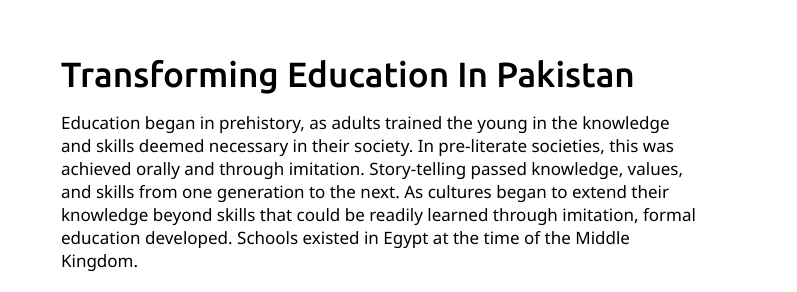
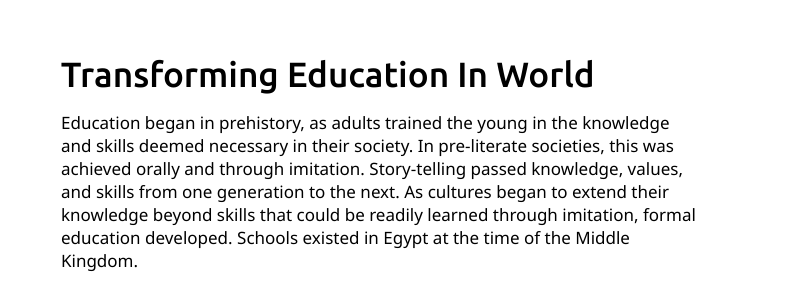
Before and after one commit to YashGhongade12/Responsive-Website, a plain HTML site: page index.html in a window 1280 px wide. Shown: the part 1165-1457 px from the top of the page, 386-1183 px from the left. Drawn offline with Linux system fonts and the light colour scheme.

Commit message:
Transforming Education in World

```diff
--- a/index.html
+++ b/index.html
@@ -69,7 +69,7 @@
     </section>
     <section class="section section-left">
         <div class="paras">
-            <p class="sectionTag Text-big">Transforming Education In Pakistan</p>
+            <p class="sectionTag Text-big">Transforming Education In World</p>
             <p class="  Text-small">Education began in prehistory, as adults trained the young in the knowledge and
                 skills deemed necessary in their society. In pre-literate societies, this was achieved orally and
                 through imitation. Story-telling passed knowledge, values, and skills from one generation to the next.
```
